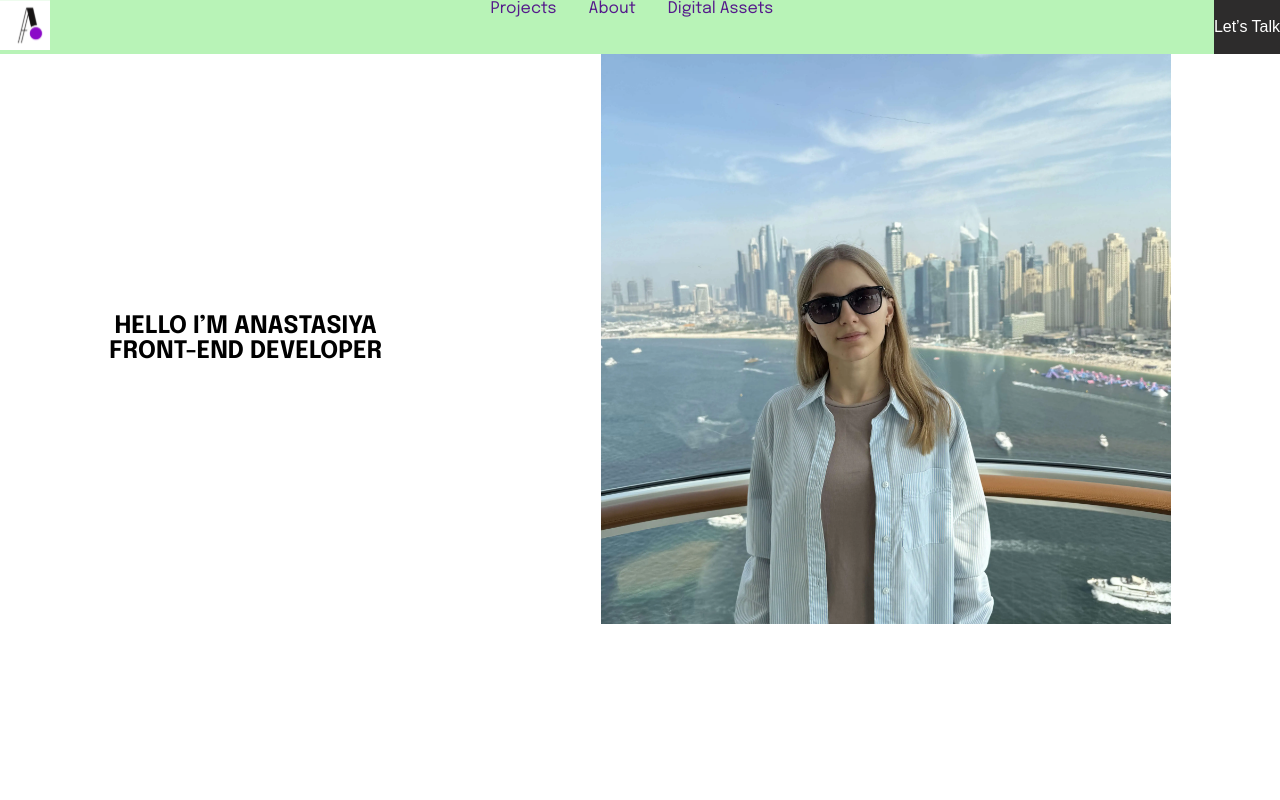
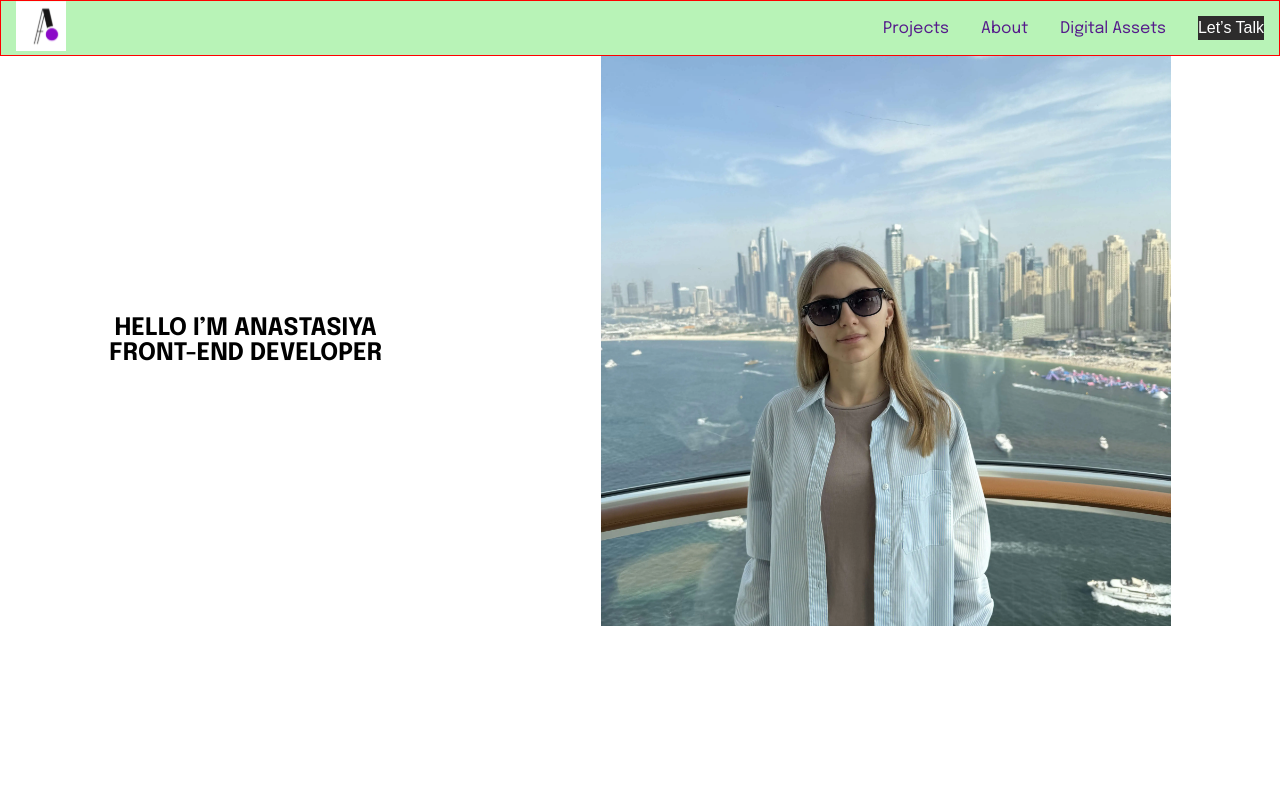
Before and after one commit to KamzeyevaAnastasiya/Portfolio, a React (Vite) app: page / in a window 1280 px wide. Shown: the top 800 px of the page. Built offline with nearby package versions, Linux system fonts and the light colour scheme.

Commit message:
Add Container.ts and add container to header

```diff
--- /dev/null
+++ b/src/components/Container.ts
@@ -0,0 +1,10 @@
+import styled from "styled-components";
+
+export const Container = styled.div`
+    max-width: 1366px;
+    width: 100%;
+    min-height: 100%;
+    padding: 0 15px;
+    margin: 0 auto;
+    border: 1px solid red;
+`
--- a/src/layout/header/Header.tsx
+++ b/src/layout/header/Header.tsx
@@ -1,23 +1,29 @@
 import styled from "styled-components";
 import { Logo } from "../../components/logo/Logo";
 import { Menu } from "../../components/menu/Menu";
+import { Container } from "../../components/Container";
+import { FlexWrapper } from "../../components/FlexWrapper";
 
 const items = ["Projects", "About", "Digital Assets"]
 
 export const Header = () => {
     return (
         <StyledHeader>
-            <Logo/>
-            <Menu menuItems={items}/>
-            <Button>Let’s Talk</Button>
+            <Container>
+                <FlexWrapper justify={"space-between"} align={"center"}>
+                    <Logo/>
+                    <FlexWrapper justify={"space-around"} align={"center"}>
+                        <Menu menuItems={items}/>
+                        <Button>Let’s Talk</Button>
+                    </FlexWrapper>
+                </FlexWrapper>
+            </Container>
         </StyledHeader>
     );
 };
 
 const StyledHeader = styled.header`
     background-color: #b8f3b7;
-    display: flex;
-    justify-content: space-between;
 `
 
 const Button = styled.button`
@@ -26,4 +32,5 @@
     font-size: 16px;
     line-height: 1.5;
     color: #fff;
+    margin-left: 32px;
 `
```
